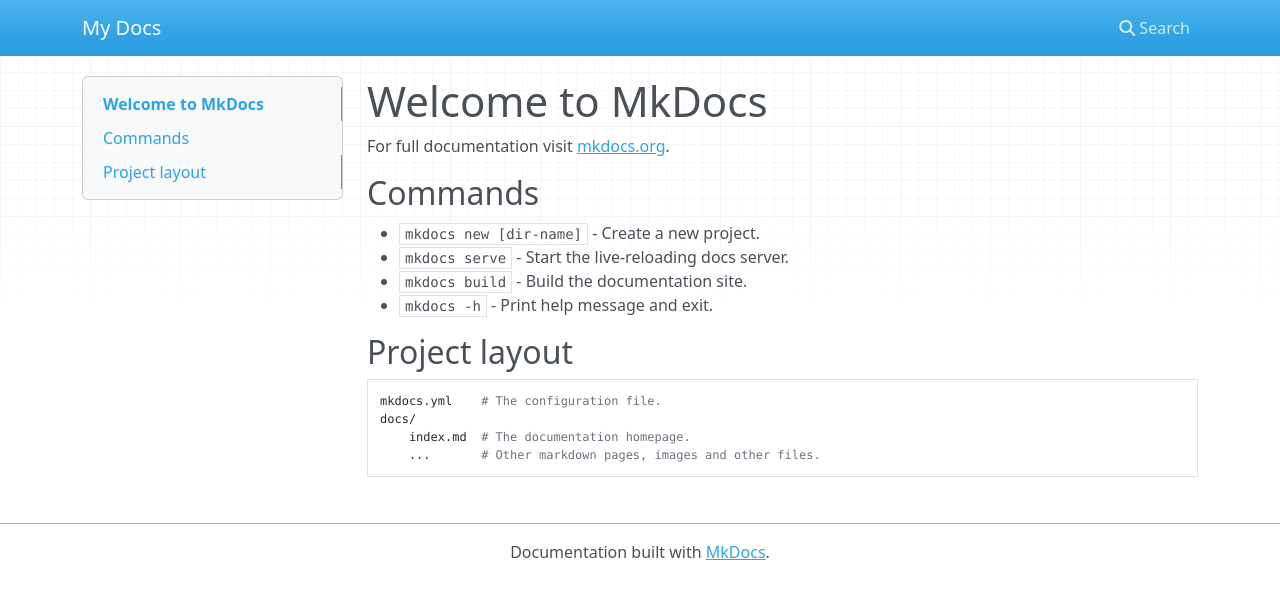
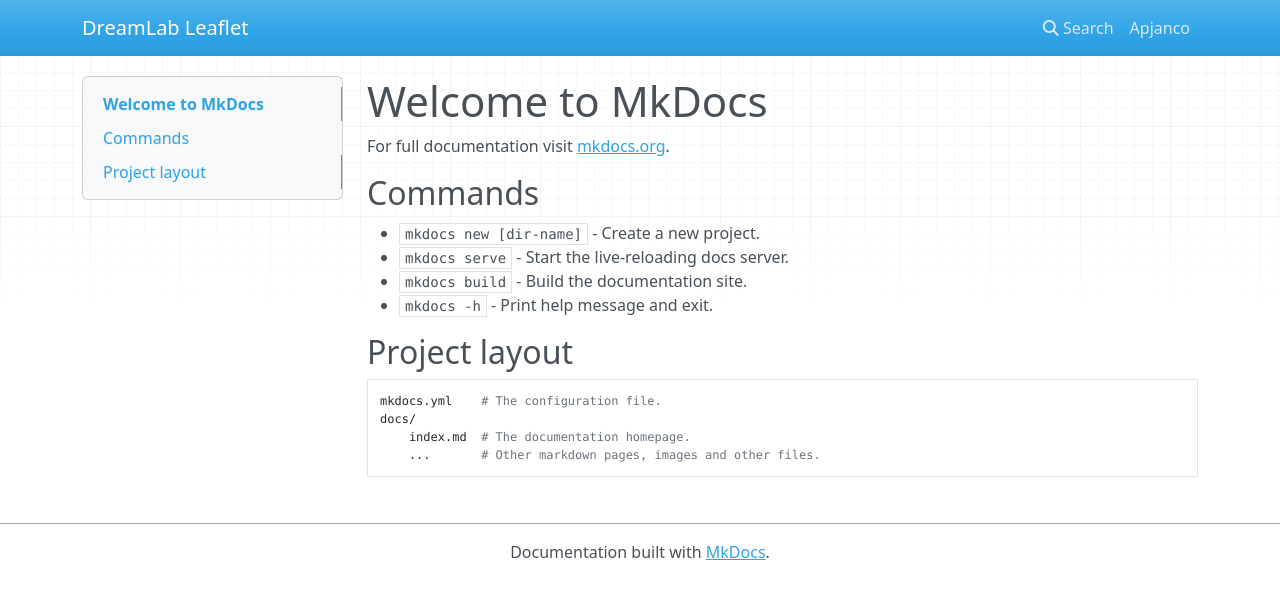
Before and after one commit to apjanco/leaflet-course, an MkDocs documentation site: the page built from docs/index.md, in a window 1280 px wide. Shown: the top 599 px of the page. Built offline with MkDocs 1.6.1, drawn with Linux system fonts in a browser that asks for light colours; nearby versions of some CDN libraries.

Commit message:
testing new actions

```diff
--- a/mkdocs.yml
+++ b/mkdocs.yml
@@ -1 +1,2 @@
-site_name: My Docs
+site_name: DreamLab Leaflet
+repo_url: https://apjanco.github.io/leaflet-course/
```
